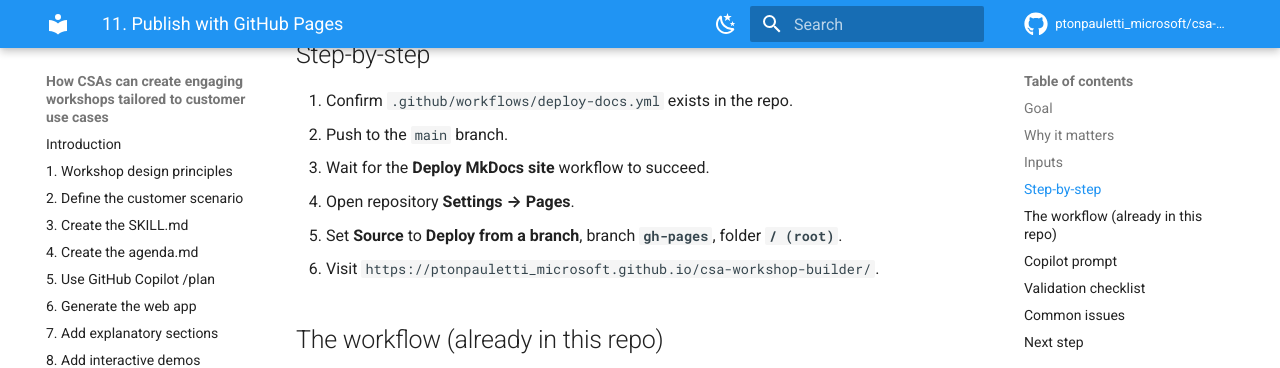
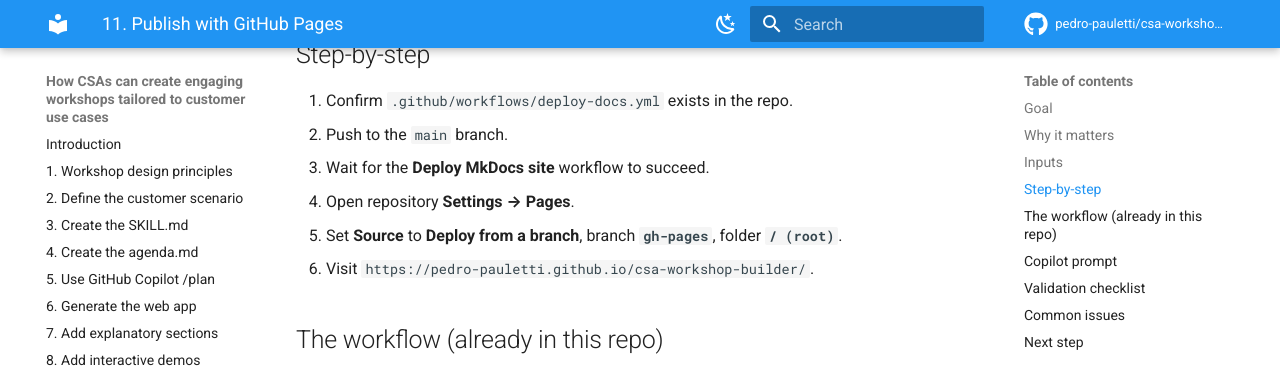
Before and after one commit to pedro-pauletti/csa-workshop-builder, an MkDocs documentation site: the page built from docs/12-publish-github-pages.md, in a window 1280 px wide and 900 px high, scrolled down 577 px. Shown: the top 368 px of the window. Built offline with MkDocs 1.6.1 and Material for MkDocs 9.7.7, drawn with Linux system fonts in a browser that asks for light colours; comment, search, counter and statistics services are not loaded.

Commit message:
Update repo references to pedro-pauletti for personal GitHub Pages hosting
Co-authored-by: Copilot <223556219+Copilot@users.noreply.github.com>

```diff
--- a/docs/12-publish-github-pages.md
+++ b/docs/12-publish-github-pages.md
@@ -23,7 +23,7 @@ how you scale the pattern across the CSA team.
 4. Open repository **Settings → Pages**.
 5. Set **Source** to **Deploy from a branch**, branch **`gh-pages`**,
    folder **`/ (root)`**.
-6. Visit `https://ptonpauletti_microsoft.github.io/csa-workshop-builder/`.
+6. Visit `https://pedro-pauletti.github.io/csa-workshop-builder/`.
 
 ## The workflow (already in this repo)
 
--- a/mkdocs.yml
+++ b/mkdocs.yml
@@ -1,9 +1,9 @@
 site_name: How CSAs can create engaging workshops tailored to customer use cases
 site_description: A practical guide for creating interactive customer-specific workshop web apps with GitHub Copilot
-site_url: https://ptonpauletti_microsoft.github.io/csa-workshop-builder/
+site_url: https://pedro-pauletti.github.io/csa-workshop-builder/
 
-repo_name: ptonpauletti_microsoft/csa-workshop-builder
-repo_url: https://github.com/ptonpauletti_microsoft/csa-workshop-builder
+repo_name: pedro-pauletti/csa-workshop-builder
+repo_url: https://github.com/pedro-pauletti/csa-workshop-builder
 edit_uri: edit/main/docs/
 
 docs_dir: docs
@@ -79,4 +79,4 @@ markdown_extensions:
 extra:
   social:
     - icon: fontawesome/brands/github
-      link: https://github.com/ptonpauletti_microsoft/csa-workshop-builder
+      link: https://github.com/pedro-pauletti/csa-workshop-builder
```
Also changed, not shown: README.md (+1 -1 lines).
